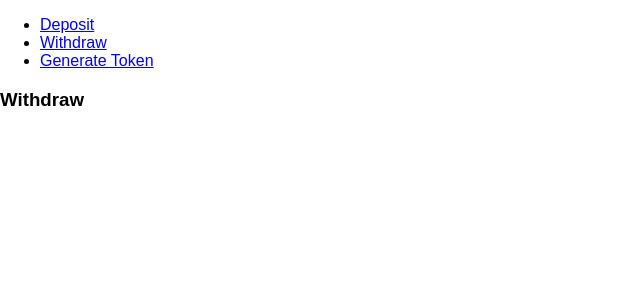
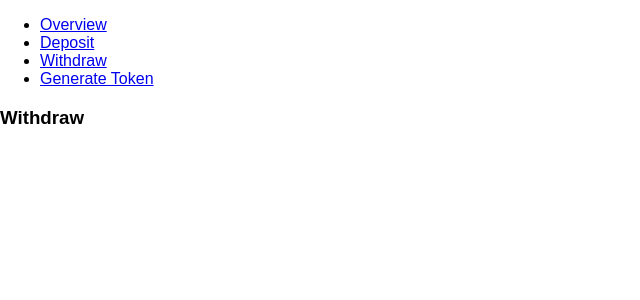
Before and after one commit to micahriggan/eth-atl-billing, a React (Create React App) app in the folder packages/eth-atl-billing-frontend-react/: page /customer/withdraw in a window 1280 px wide. Shown: the top 300 px of the page, without its empty margins (0-640 px from the left). Built offline with nearby package versions, Linux system fonts and the light colour scheme.

Commit message:
fixed routing bugs

```diff
--- a/packages/eth-atl-billing-frontend-react/src/components/MainPage.tsx
+++ b/packages/eth-atl-billing-frontend-react/src/components/MainPage.tsx
@@ -11,7 +11,7 @@ export class MainPage extends React.Component {
   public render() {
     return (
       <div>
-        <Link to='/consumer/create'>I want a billable wallet</Link>
+        <Link to='/customer/create'>I want a billable wallet</Link>
         <br/>
         <Link to='/merchant/create'>I want to accept recurring payments in ethereum</Link>
       </div>
--- a/packages/eth-atl-billing-frontend-react/src/components/customer/MenuBar.tsx
+++ b/packages/eth-atl-billing-frontend-react/src/components/customer/MenuBar.tsx
@@ -9,6 +9,9 @@ import { Link } from 'react-router-dom';
     public render(){
       return (
           <ul>
+              <li>
+                  <Link to="/customer">Overview</Link>
+              </li>
               <li>
                   <Link to="/customer/deposit">Deposit</Link>
               </li>
--- a/packages/eth-atl-billing-frontend-react/src/components/merchant/MenuBar.tsx
+++ b/packages/eth-atl-billing-frontend-react/src/components/merchant/MenuBar.tsx
@@ -9,6 +9,9 @@ import { Link } from 'react-router-dom';
     public render(){
       return (
           <ul>
+               <li>
+                  <Link to="/merchant">Overview</Link>
+              </li>
               <li>
                   <Link to="/merchant/pending">Pending Bills</Link>
               </li>
```
